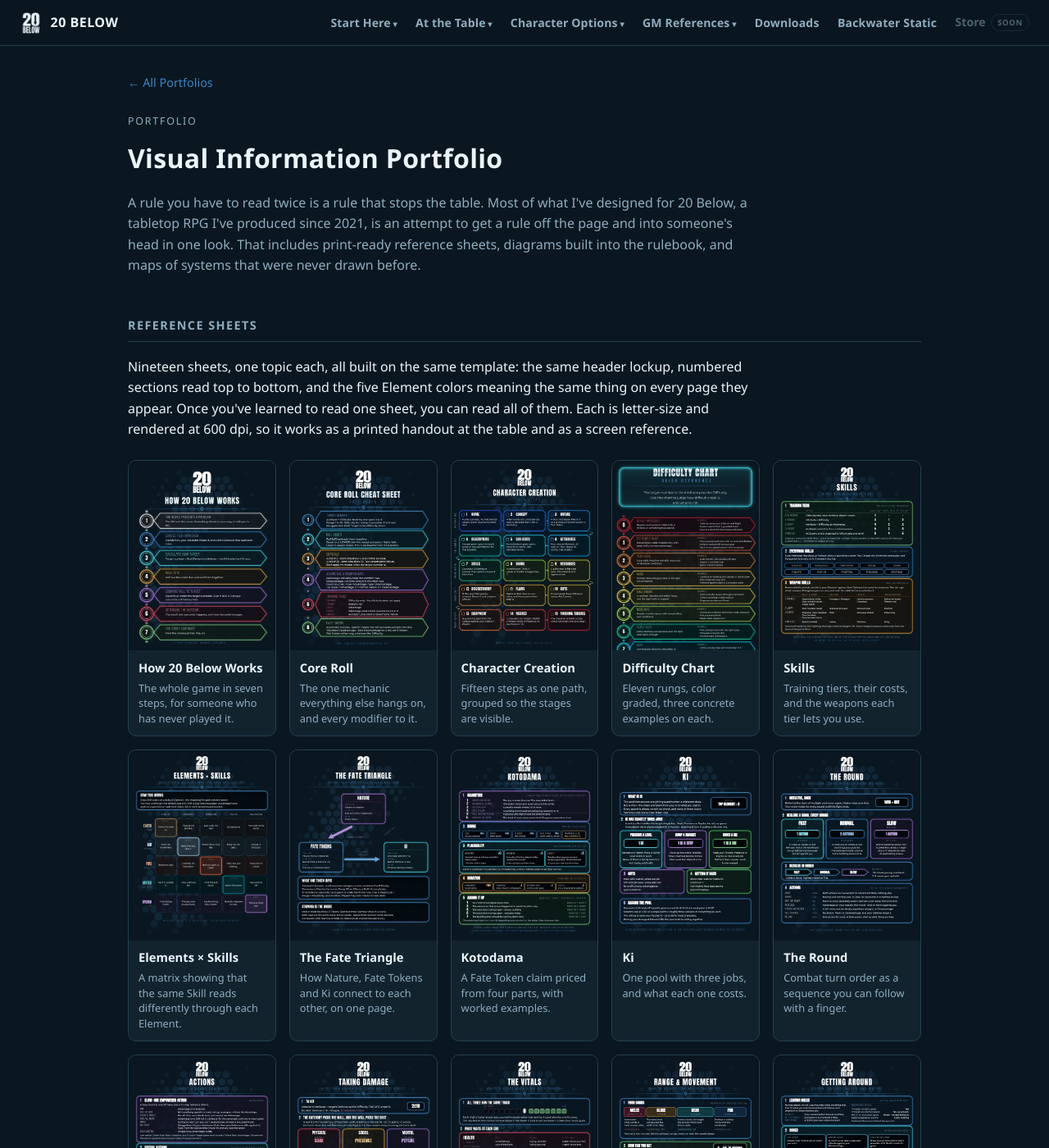
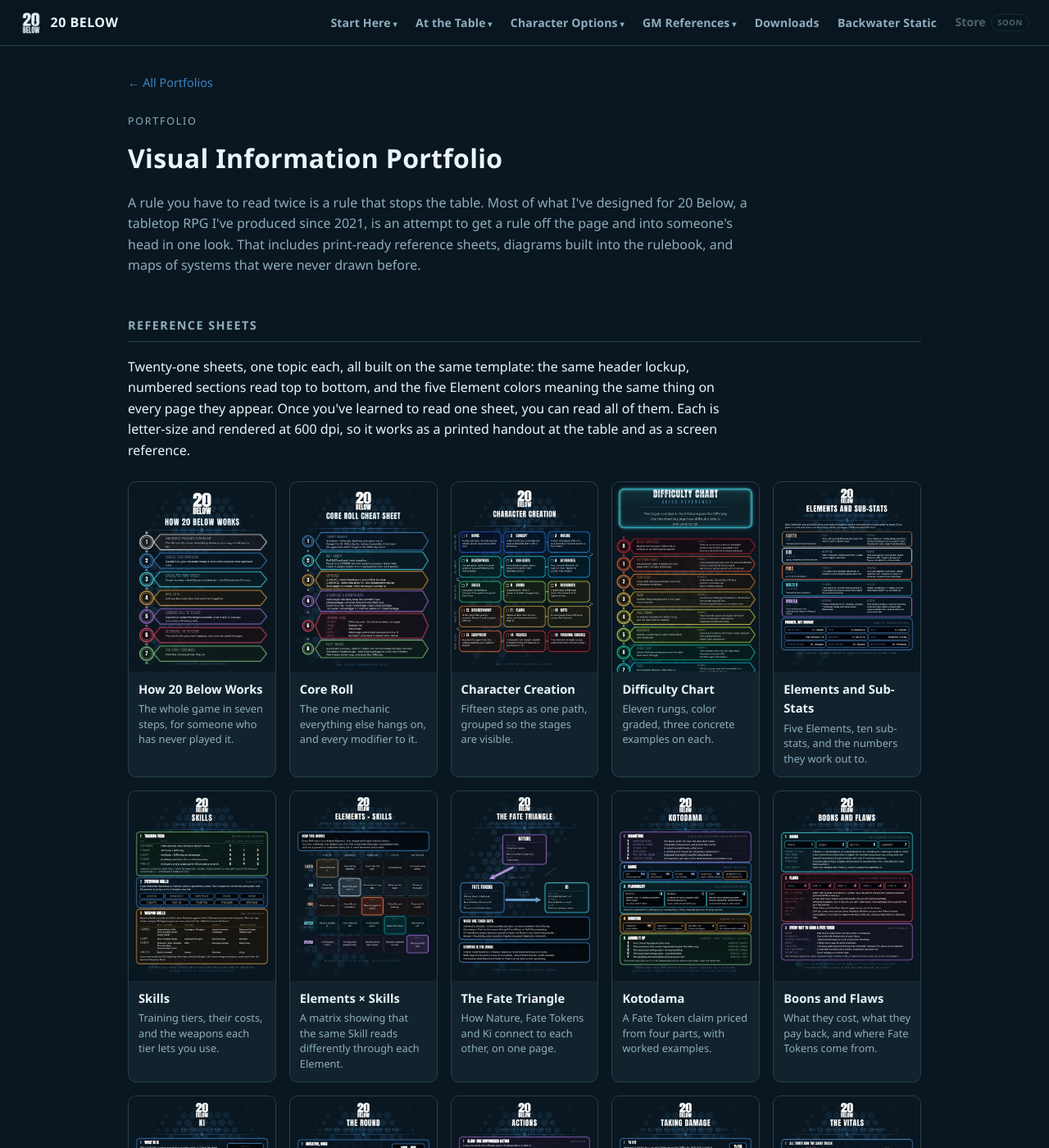
Before and after one commit to feralucce/20_Below, a Jekyll site: the page built from docs/visual-portfolio.html, in a window 1280 px wide and 1400 px high. Shown: the whole window at 82% size. Built offline with Jekyll 4.4.1, drawn with Linux system fonts in a browser that asks for light colours.

Commit message:
Portfolio: Elements and Sub-Stats, and Boons and Flaws
Two player sheets nothing covered before.

Elements and Sub-Stats: what each of the ten sub-stats does, one band
per Element, and the nine figured characteristics - Health Levels,
Poise, Sanity, Ki, Movement, Carry and the three Defenses.

Boons and Flaws: Boon tiers and what they cost at creation and in XP;
how Flaws pay, are overcome and are shed; and all seven ways to earn a
Fate Token.

On GM References, Elements leads Characters and Boons and Flaws follows
Kotodama; the visual portfolio now counts twenty-one sheets.

Co-Authored-By: Claude Opus 5.5 <noreply@anthropic.com>

```diff
--- a/docs/visual-portfolio.html
+++ b/docs/visual-portfolio.html
@@ -98,17 +98,19 @@
 
   <h2>Reference Sheets</h2>
   <div class="prose">
-    <p>Nineteen sheets, one topic each, all built on the same template: the same header lockup, numbered sections read top to bottom, and the five Element colors meaning the same thing on every page they appear. Once you've learned to read one sheet, you can read all of them. Each is letter-size and rendered at 600 dpi, so it works as a printed handout at the table and as a screen reference.</p>
+    <p>Twenty-one sheets, one topic each, all built on the same template: the same header lockup, numbered sections read top to bottom, and the five Element colors meaning the same thing on every page they appear. Once you've learned to read one sheet, you can read all of them. Each is letter-size and rendered at 600 dpi, so it works as a printed handout at the table and as a screen reference.</p>
   </div>
   <div class="sheets">
     <a class="sheet" href="/docs/assets/portfolio/how-it-works.webp"><img src="/docs/assets/portfolio/how-it-works-thumb.webp" alt="How 20 Below Works infographic: seven numbered steps from the world presenting a problem to the story continuing" loading="lazy" width="560" height="725" /><div class="cap"><div class="name">How 20 Below Works</div><div class="desc">The whole game in seven steps, for someone who has never played it.</div></div></a>
     <a class="sheet" href="/docs/assets/portfolio/core-roll.webp"><img src="/docs/assets/portfolio/core-roll-thumb.webp" alt="Core Roll cheat sheet: target number, roll under, criticals, advantage and disadvantage, training tiers, Fate Tokens" loading="lazy" width="560" height="725" /><div class="cap"><div class="name">Core Roll</div><div class="desc">The one mechanic everything else hangs on, and every modifier to it.</div></div></a>
     <a class="sheet" href="/docs/assets/portfolio/character-creation.webp"><img src="/docs/assets/portfolio/character-creation-thumb.webp" alt="Character Creation infographic: fifteen numbered steps grouped into stages" loading="lazy" width="560" height="725" /><div class="cap"><div class="name">Character Creation</div><div class="desc">Fifteen steps as one path, grouped so the stages are visible.</div></div></a>
     <a class="sheet" href="/docs/assets/portfolio/difficulty-ladder.webp"><img src="/docs/assets/portfolio/difficulty-ladder-thumb.webp" alt="Difficulty Chart: an eleven-rung ladder from Nearly Impossible to Trivial, color graded, with three examples per rung" loading="lazy" width="560" height="725" /><div class="cap"><div class="name">Difficulty Chart</div><div class="desc">Eleven rungs, color graded, three concrete examples on each.</div></div></a>
+    <a class="sheet" href="/docs/assets/portfolio/elements.webp"><img src="/docs/assets/portfolio/elements-thumb.webp" alt="Elements and Sub-Stats: what each of the ten sub-stats does, one band per Element, and the nine figured characteristics" loading="lazy" width="560" height="725" /><div class="cap"><div class="name">Elements and Sub-Stats</div><div class="desc">Five Elements, ten sub-stats, and the numbers they work out to.</div></div></a>
     <a class="sheet" href="/docs/assets/portfolio/skills.webp"><img src="/docs/assets/portfolio/skills-thumb.webp" alt="Skills: the five training tiers with their roll, Social dice, creation points and XP; the Everyman Skills; and the weapon Categories each tier unlocks" loading="lazy" width="560" height="725" /><div class="cap"><div class="name">Skills</div><div class="desc">Training tiers, their costs, and the weapons each tier lets you use.</div></div></a>
     <a class="sheet" href="/docs/assets/portfolio/elements-x-skills.webp"><img src="/docs/assets/portfolio/elements-x-skills-thumb.webp" alt="Elements by Skills matrix: the five Elements as rows against Skills as columns, with an example in each cell" loading="lazy" width="560" height="725" /><div class="cap"><div class="name">Elements &times; Skills</div><div class="desc">A matrix showing that the same Skill reads differently through each Element.</div></div></a>
     <a class="sheet" href="/docs/assets/portfolio/fate-triangle.webp"><img src="/docs/assets/portfolio/fate-triangle-thumb.webp" alt="The Fate Triangle: Nature, Fate Tokens and Ki shown as three connected points" loading="lazy" width="560" height="725" /><div class="cap"><div class="name">The Fate Triangle</div><div class="desc">How Nature, Fate Tokens and Ki connect to each other, on one page.</div></div></a>
     <a class="sheet" href="/docs/assets/portfolio/kotodama.webp"><img src="/docs/assets/portfolio/kotodama-thumb.webp" alt="Kotodama: pricing a claim from Magnitude, Range, Plausibility and Duration, with the chapter's worked claims from 1 to 7 Tokens" loading="lazy" width="560" height="725" /><div class="cap"><div class="name">Kotodama</div><div class="desc">A Fate Token claim priced from four parts, with worked examples.</div></div></a>
+    <a class="sheet" href="/docs/assets/portfolio/boons-flaws.webp"><img src="/docs/assets/portfolio/boons-flaws-thumb.webp" alt="Boons and Flaws: Boon tiers and costs, how Flaws pay and are shed, and every way to earn a Fate Token" loading="lazy" width="560" height="725" /><div class="cap"><div class="name">Boons and Flaws</div><div class="desc">What they cost, what they pay back, and where Fate Tokens come from.</div></div></a>
     <a class="sheet" href="/docs/assets/portfolio/ki.webp"><img src="/docs/assets/portfolio/ki-thumb.webp" alt="Ki cheat sheet: what Ki is, its three jobs, Gifts, getting it back, and raising the pool" loading="lazy" width="560" height="725" /><div class="cap"><div class="name">Ki</div><div class="desc">One pool with three jobs, and what each one costs.</div></div></a>
     <a class="sheet" href="/docs/assets/portfolio/the-round.webp"><img src="/docs/assets/portfolio/the-round-thumb.webp" alt="The Round: initiative, declaring a Fast, Normal or Slow bracket, resolving in order, special actions" loading="lazy" width="560" height="725" /><div class="cap"><div class="name">The Round</div><div class="desc">Combat turn order as a sequence you can follow with a finger.</div></div></a>
     <a class="sheet" href="/docs/assets/portfolio/actions.webp"><img src="/docs/assets/portfolio/actions-thumb.webp" alt="Actions: the empowered actions a Slow round buys, the special actions tied to a band, and the combat actions, each with its band or cost" loading="lazy" width="560" height="725" /><div class="cap"><div class="name">Actions</div><div class="desc">Every action in the game, with the band or cost each one needs.</div></div></a>
--- a/gm-references.html
+++ b/gm-references.html
@@ -78,11 +78,13 @@ nav_section: gm
   <h3 class="sheet-group">Characters</h3>
   <div class="sheets">
     <a class="sheet" href="/docs/assets/portfolio/character-creation.webp"><img src="/docs/assets/portfolio/character-creation-thumb.webp" alt="Character Creation reference sheet" loading="lazy" width="560" height="725" /><div class="cap"><div class="name">Character Creation</div><div class="desc">Fifteen steps as one path.</div></div></a>
+    <a class="sheet" href="/docs/assets/portfolio/elements.webp"><img src="/docs/assets/portfolio/elements-thumb.webp" alt="Elements and Sub-Stats reference sheet" loading="lazy" width="560" height="725" /><div class="cap"><div class="name">Elements and Sub-Stats</div><div class="desc">What every number on your sheet does.</div></div></a>
     <a class="sheet" href="/docs/assets/portfolio/skills.webp"><img src="/docs/assets/portfolio/skills-thumb.webp" alt="Skills reference sheet" loading="lazy" width="560" height="725" /><div class="cap"><div class="name">Skills</div><div class="desc">The tiers, what they cost, and what they let you pick up.</div></div></a>
     <a class="sheet" href="/docs/assets/portfolio/elements-x-skills.webp"><img src="/docs/assets/portfolio/elements-x-skills-thumb.webp" alt="Elements &times; Skills reference sheet" loading="lazy" width="560" height="725" /><div class="cap"><div class="name">Elements &times; Skills</div><div class="desc">One Skill, read through each Element.</div></div></a>
     <a class="sheet" href="/docs/assets/portfolio/skill-fan.webp"><img src="/docs/assets/portfolio/skill-fan-thumb.webp" alt="One Skill, Five Elements reference sheet" loading="lazy" width="560" height="725" /><div class="cap"><div class="name">One Skill, Five Elements</div><div class="desc">The default pairing, and how to argue for another.</div></div></a>
     <a class="sheet" href="/docs/assets/portfolio/fate-triangle.webp"><img src="/docs/assets/portfolio/fate-triangle-thumb.webp" alt="The Fate Triangle reference sheet" loading="lazy" width="560" height="725" /><div class="cap"><div class="name">The Fate Triangle</div><div class="desc">Nature, Fate Tokens and Ki together.</div></div></a>
     <a class="sheet" href="/docs/assets/portfolio/kotodama.webp"><img src="/docs/assets/portfolio/kotodama-thumb.webp" alt="Kotodama reference sheet" loading="lazy" width="560" height="725" /><div class="cap"><div class="name">Kotodama</div><div class="desc">Pricing a claim: Magnitude, Range, Plausibility, Duration.</div></div></a>
+    <a class="sheet" href="/docs/assets/portfolio/boons-flaws.webp"><img src="/docs/assets/portfolio/boons-flaws-thumb.webp" alt="Boons and Flaws reference sheet" loading="lazy" width="560" height="725" /><div class="cap"><div class="name">Boons and Flaws</div><div class="desc">What they cost, what they pay, and every way to earn a Fate Token.</div></div></a>
     <a class="sheet" href="/docs/assets/portfolio/ki.webp"><img src="/docs/assets/portfolio/ki-thumb.webp" alt="Ki reference sheet" loading="lazy" width="560" height="725" /><div class="cap"><div class="name">Ki</div><div class="desc">One pool, three jobs.</div></div></a>
     <a class="sheet" href="/docs/assets/portfolio/using-a-gift.webp"><img src="/docs/assets/portfolio/using-a-gift-thumb.webp" alt="Using a Gift reference sheet" loading="lazy" width="560" height="725" /><div class="cap"><div class="name">Using a Gift</div><div class="desc">Levels, the Gift Check, and attack dice.</div></div></a>
     <a class="sheet" href="/docs/assets/portfolio/resources-ladder.webp"><img src="/docs/assets/portfolio/resources-ladder-thumb.webp" alt="Resources Ladder reference sheet" loading="lazy" width="560" height="725" /><div class="cap"><div class="name">Resources Ladder</div><div class="desc">What each Resource Level gets you.</div></div></a>
```
Also changed, not shown: docs/assets/portfolio/boons-flaws-thumb.webp (added), docs/assets/portfolio/boons-flaws.webp (added), docs/assets/portfolio/elements-thumb.webp (added), docs/assets/portfolio/elements.webp (added).
